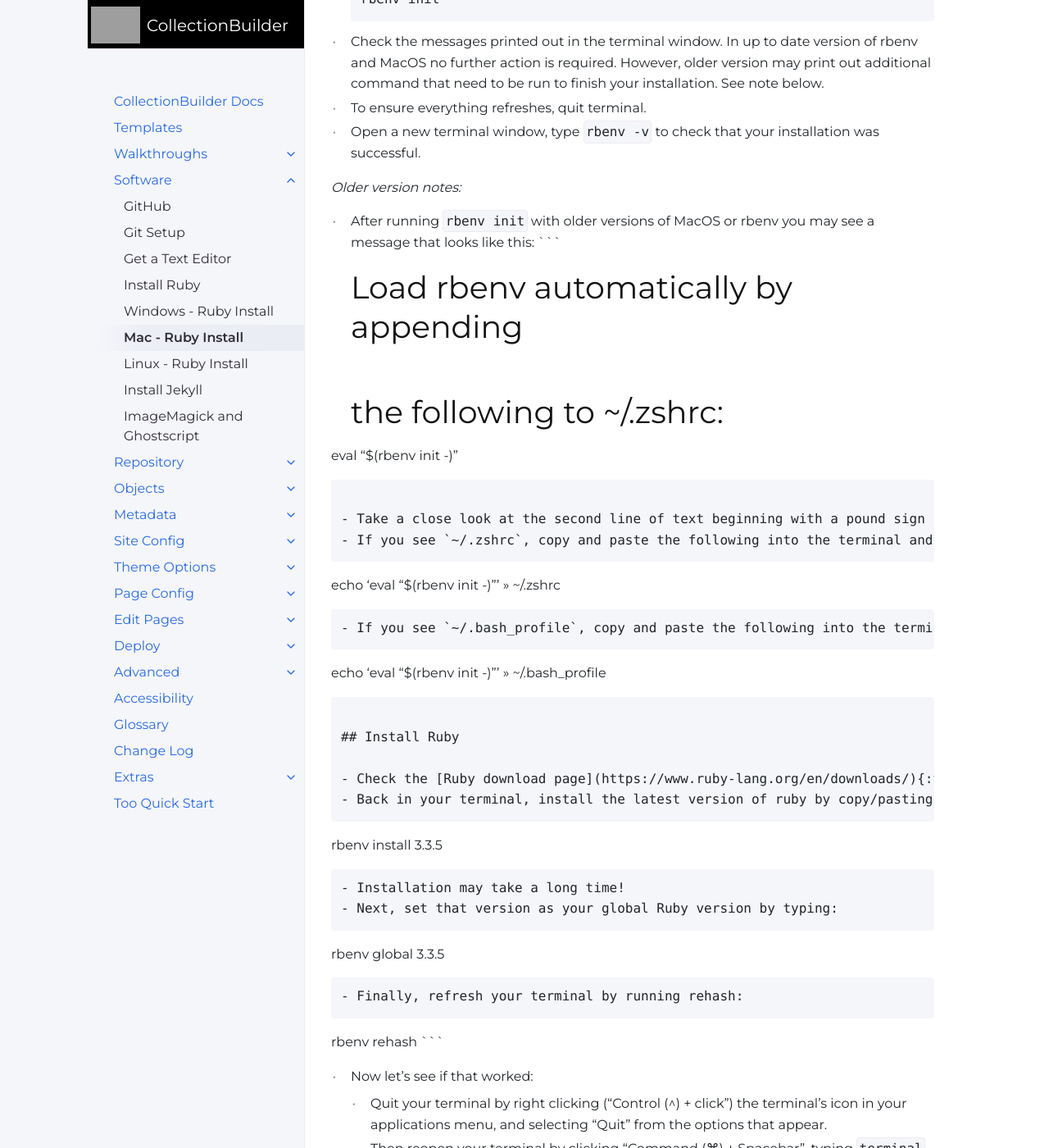
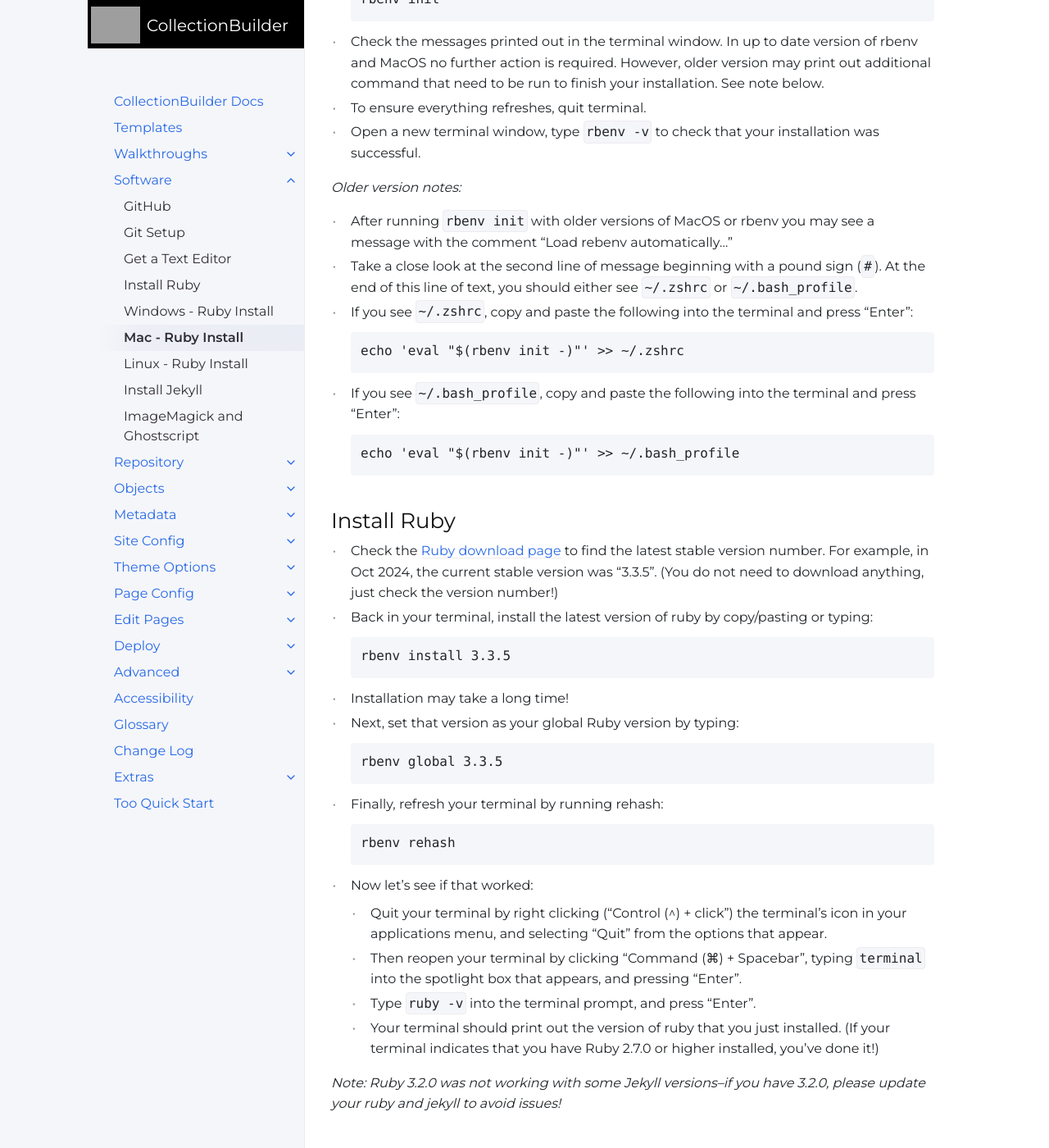
Before and after one commit to CollectionBuilder/cb-docs, a Jekyll site: the page built from docs/software/ruby_mac.md, in a window 1280 px wide and 1400 px high, scrolled down 2028 px. Shown: the whole window at 82% size. Built offline with Jekyll 4.4.1, drawn with Linux system fonts in a browser that asks for light colours; comment, search, counter and statistics services are not loaded.

Commit message:
fix code block render issue

````diff
--- a/docs/software/ruby_mac.md
+++ b/docs/software/ruby_mac.md
@@ -61,15 +61,8 @@ rbenv init
 
 *Older version notes:*
 
-- After running `rbenv init` with older versions of MacOS or rbenv you may see a message that looks like this:
-```
-# Load rbenv automatically by appending
-# the following to ~/.zshrc:
-
-eval "$(rbenv init -)"
-```
-
-- Take a close look at the second line of text beginning with a pound sign (`#`). At the end of this line of text, you should either see `~/.zshrc` or `~/.bash_profile`.
+- After running `rbenv init` with older versions of MacOS or rbenv you may see a message with the comment "Load rebenv automatically..."
+- Take a close look at the second line of message beginning with a pound sign (`#`). At the end of this line of text, you should either see `~/.zshrc` or `~/.bash_profile`.
 - If you see `~/.zshrc`, copy and paste the following into the terminal and press "Enter":
 ```
 echo 'eval "$(rbenv init -)"' >> ~/.zshrc
````
